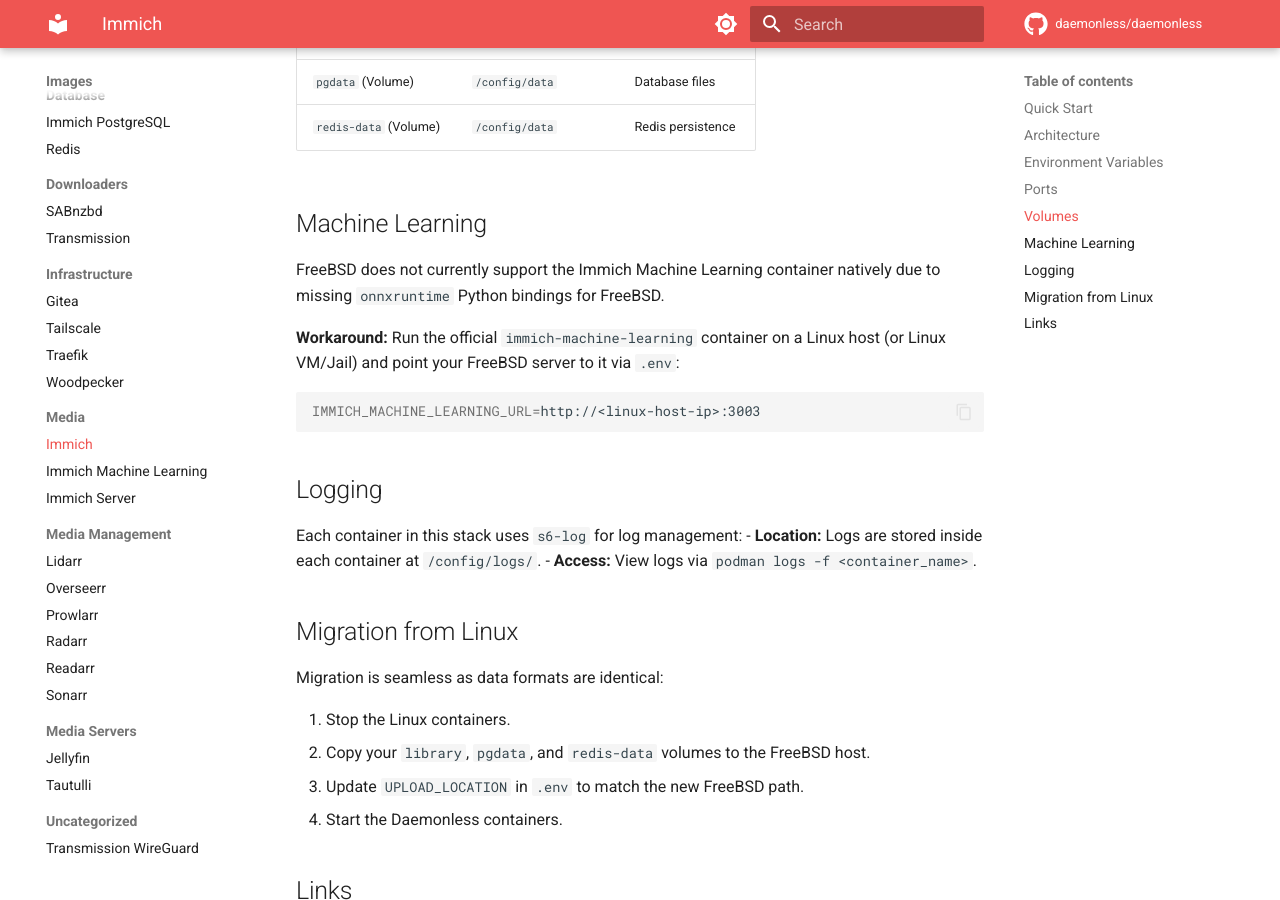
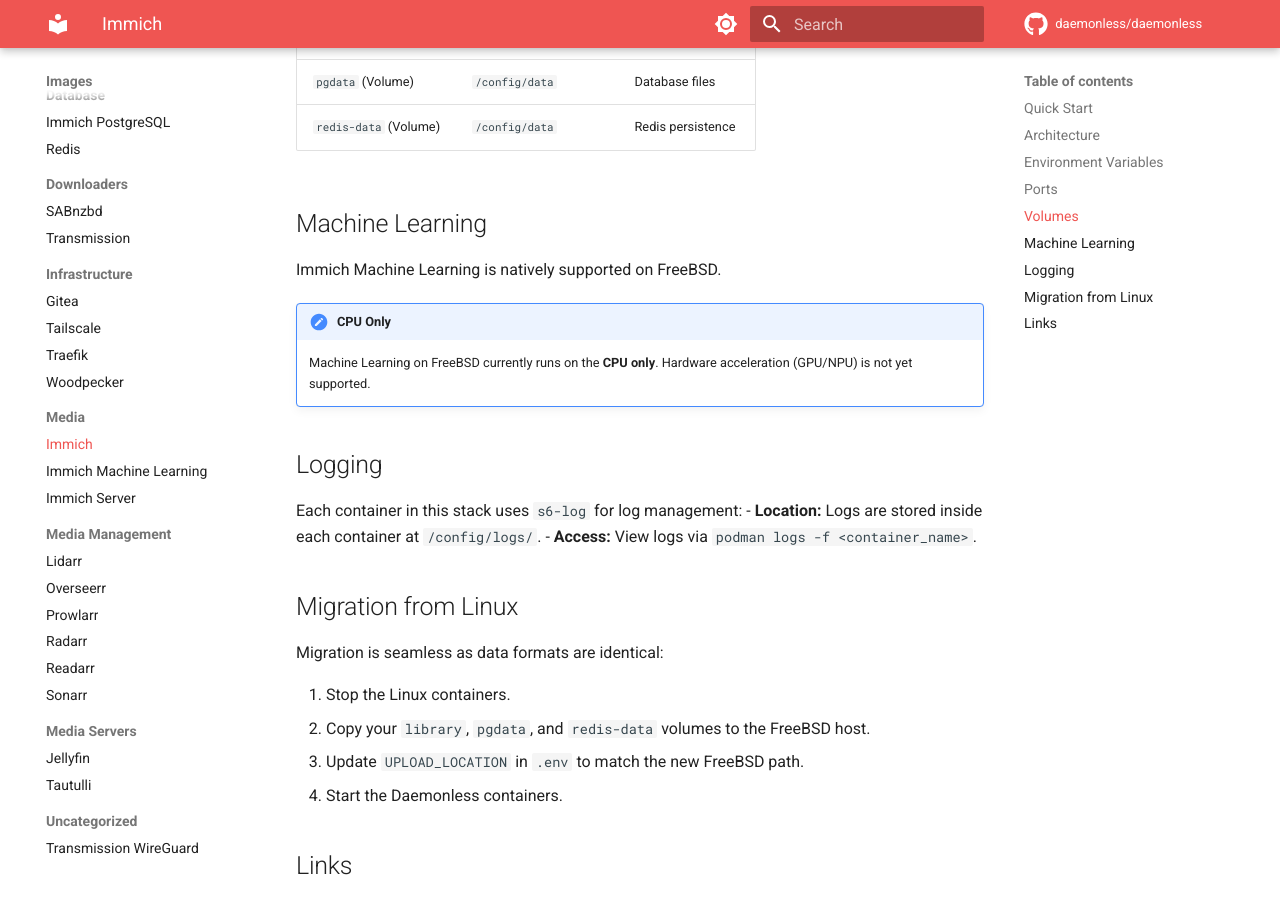
Before and after one commit to daemonless/daemonless-site-test, an MkDocs documentation site: the page built from docs/images/immich.md, in a window 1280 px wide and 900 px high, scrolled down 2095 px. Built offline with MkDocs 1.6.1 and Material for MkDocs 9.7.7, drawn with Linux system fonts in a browser that asks for light colours; comment, search, counter and statistics services are not loaded; some of the changed text lies outside the part shown.

Commit message:
docs: enable native ML support and update compose

````diff
--- a/docs/images/immich.md
+++ b/docs/images/immich.md
@@ -42,7 +42,7 @@
 | **Server** | [`ghcr.io/daemonless/immich-server`](https://github.com/daemonless/immich-server) | Main Node.js application (Web/API) |
 | **Database** | [`ghcr.io/daemonless/immich-postgres`](https://github.com/daemonless/immich-postgres) | PostgreSQL 14 with `pgvecto.rs` extension |
 | **Redis** | [`ghcr.io/daemonless/redis`](https://github.com/daemonless/redis) | Redis cache (FreeBSD package) |
-| **Machine Learning** | *External / Experimental* | See below |
+| **Machine Learning** | [`ghcr.io/daemonless/immich-ml`](https://github.com/daemonless/immich-ml) | Native ML service (CPU only) |
 
 ## Environment Variables
 
@@ -72,14 +72,10 @@
 
 ## Machine Learning
 
-FreeBSD does not currently support the Immich Machine Learning container natively due to missing `onnxruntime` Python bindings for FreeBSD.
+Immich Machine Learning is natively supported on FreeBSD.
 
-**Workaround:**
-Run the official `immich-machine-learning` container on a Linux host (or Linux VM/Jail) and point your FreeBSD server to it via `.env`:
-
-```bash
-IMMICH_MACHINE_LEARNING_URL=http://<linux-host-ip>:3003
-```
+!!! note "CPU Only"
+    Machine Learning on FreeBSD currently runs on the **CPU only**. Hardware acceleration (GPU/NPU) is not yet supported.
 
 ## Logging
 
````
Also changed, not shown: docs/images/immich-ml.md (+3 -0 lines).
